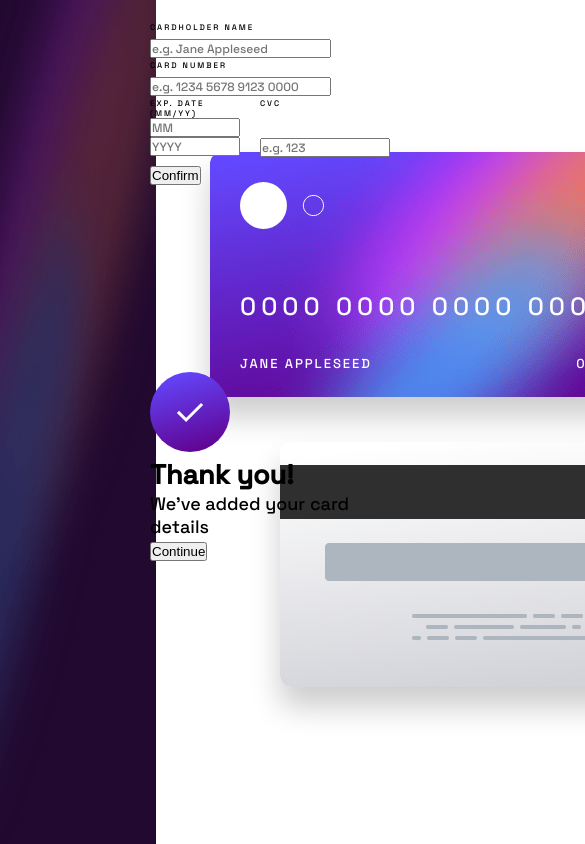
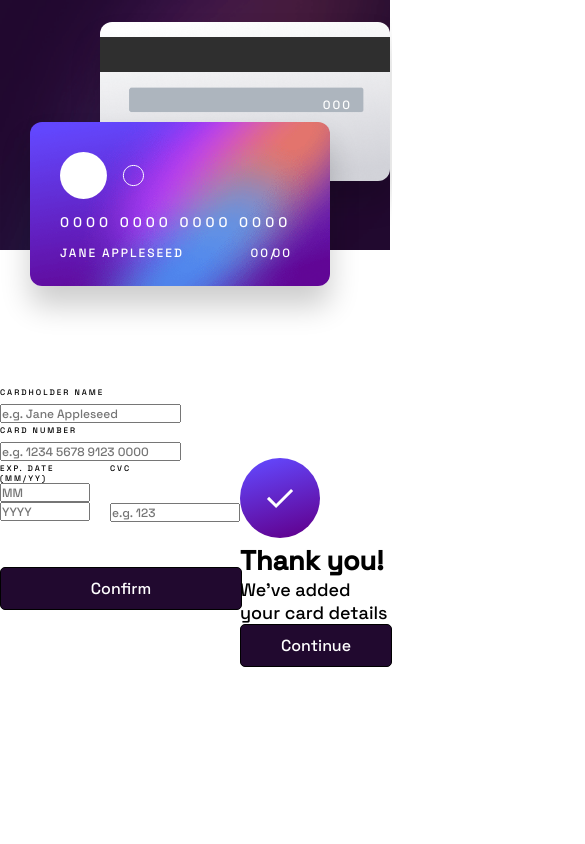
Before and after one commit to victornunesg/interactive-card-details-form-main, a plain HTML site: page index.html in a window 390 px wide. Shown: the top 844 px of the page, 585 px wide, since content can reach past the window. Drawn offline with Linux system fonts and the light colour scheme.

Commit message:
CSS updated, responsiveness started with screen media adjustments.

```diff
--- a/css/main.css
+++ b/css/main.css
@@ -14,7 +14,6 @@ body{
     position: relative;
     display: flex;
     align-items: center;
-    justify-content: center;
     font-family: 'Space Grotesk', sans-serif;
     font-size: 18px;
 }
@@ -154,14 +153,14 @@ label .card-number, label .expiration-date, label .cvc {
     margin-top: 30px;
 }
 
-/* Check later if is necessary
-input {
+
+input:focus {
     outline: 0px solid hsl(249, 99%, 64%);
     border-top-color: hsl(249, 99%, 64%);
     border-right-color: hsl(278, 94%, 30%);
     border-bottom-color: hsl(249, 99%, 64%);
     border-left-color: hsl(278, 94%, 30%);
-} */
+}
 
 input::placeholder {
     font-weight: 300;
@@ -181,6 +180,7 @@ input::placeholder {
 .flex {
     display: flex;
     gap: 15px;
+    margin-bottom: 40px;
 }
 
 .flex .expiration {
@@ -191,3 +191,90 @@ input::placeholder {
 .flex .cvc {
     width: 130px;
 }
+
+input .expiration,
+input .cvc {
+    margin-top: 5px;
+}
+
+.card-details {
+    display: flex;
+    align-items: center;
+    justify-content: center;
+}
+
+button {
+    all: unset; /*restart all button appearance*/
+    text-align: center;
+    border: 1px solid black;
+    width: 100%;
+    border-radius: 5px;
+    padding: 10px 0;
+    font-size: 16px;
+    background-color: hsl(278, 68%, 11%);
+    color: hsl(0, 0%, 100%);
+    cursor: pointer;
+    transition: background-color 0.2s ease-in;
+}
+
+button:hover {
+    background-color: hsl(278, 68%, 11%, 0.8);
+}
+
+/*media screen to adjust layout according to the display size*/
+@media screen and (max-width:1024px) {
+    .card-front { left: 75px; }
+    .card-back { left: 140px; }
+}
+
+/*media screen to adjust layout according to the display size*/
+@media screen and (max-width:768px) {
+    body {
+        flex-direction: column;
+    }
+    .container { flex-direction: column; }
+    .bg-img { display: none; }
+    .bg-img-xs {
+        display: block;
+        position: absolute;
+        width: 100%;
+        height: 300px;
+    }
+    .card-front {
+        top: 100px;
+        z-index: 5;
+    }
+    .card-back {
+        top: 0px;
+        left: 300px;
+    }
+    .card-front-img, .card-back-img {
+        max-width: 400px;
+        width: 100%;
+    }
+    .cvc-display {
+        top: 97px;
+        bottom: 0px;
+        right: 45px;
+    }
+    .card-details {
+        position: relative;
+        flex: 0 1 50%;
+    }
+}
+
+@media screen and (max-width: 425px) {
+    .bg-img-xs { height: 250px; }
+    .card-back-img, .card-front-img { max-width: 300px; }
+    .card-back { left: 100px; }
+    .card-front { top: 100px; left: 30px; }
+    .card-number-display { font-size: 14px; bottom: 60px; letter-spacing: 4px; }
+    .card-holder-display { font-size: 12px; }
+    .expiration-month-display, .expiration-divider-display, .expiration-year-display {
+        font-size: 12px;
+    }
+    .expiration-year-display { right: 38px; }
+    .cvc-display { font-size: 12px; bottom: unset; top: 75px; right: 38px; }
+    .card-details { position: relative; flex: 0 1 65%; }
+
+}
```
